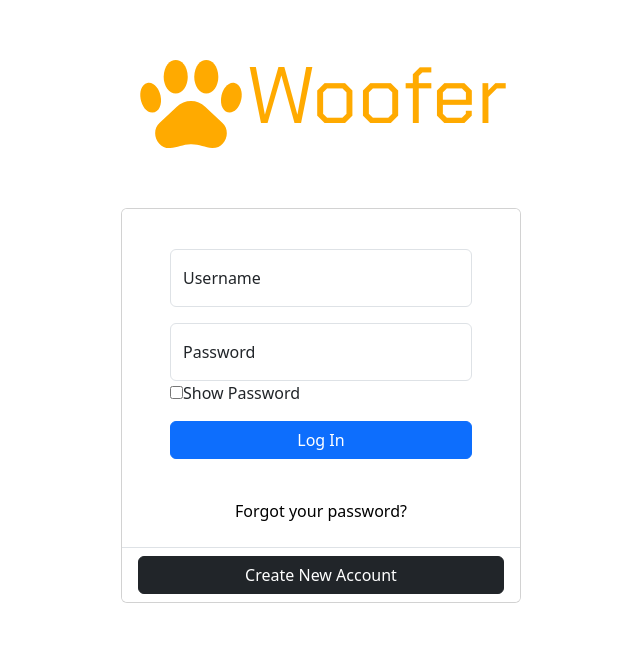
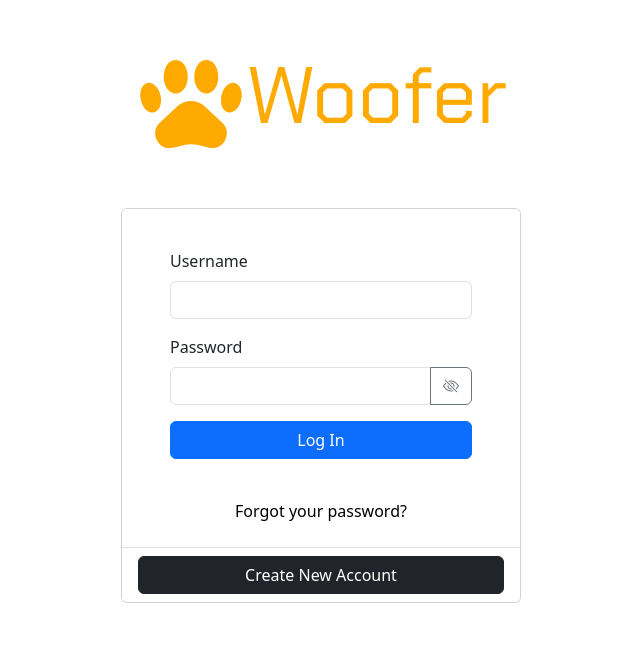
Before and after one commit to ChaitanyaShah21/Woofer, a Flask app: page /login in a window 1280 px wide. Shown: the top 645 px of the page, without its empty margins (319-959 px from the left). Run offline with Flask 3, Linux system fonts and the light colour scheme.

Commit message:
update show password trigger on login

```diff
--- a/static/forms.js
+++ b/static/forms.js
@@ -1,19 +1,38 @@
-// Example starter JavaScript for disabling form submissions if there are invalid fields
 (() => {
-  'use strict'
+  'use strict';
 
-  // Fetch all the forms we want to apply custom Bootstrap validation styles to
-  const forms = document.querySelectorAll('.needs-validation')
-
-  // Loop over them and prevent submission
+  // Form validation
+  const forms = document.querySelectorAll('.needs-validation');
   Array.from(forms).forEach(form => {
     form.addEventListener('submit', event => {
       if (!form.checkValidity()) {
-        event.preventDefault()
-        event.stopPropagation()
+        event.preventDefault();
+        event.stopPropagation();
       }
+      form.classList.add('was-validated');
+    });
+  });
 
-      form.classList.add('was-validated')
-    }, false)
-  })
-})()
+  // Password visibility toggle
+  window.addEventListener('DOMContentLoaded', () => {
+    document.querySelectorAll('.toggle-password').forEach(btn => {
+      btn.addEventListener('click', () => {
+        const targetId = btn.getAttribute('data-target');
+        const input = document.getElementById(targetId);
+        const icon = btn.querySelector('i');
+
+        if (!input) return;
+
+        if (input.type === 'password') {
+          input.type = 'text';
+          icon.classList.remove('bi-eye-slash');
+          icon.classList.add('bi-eye');
+        } else {
+          input.type = 'password';
+          icon.classList.remove('bi-eye');
+          icon.classList.add('bi-eye-slash');
+        }
+      });
+    });
+  });
+})();
--- a/static/home_styles.css
+++ b/static/home_styles.css
@@ -21,6 +21,11 @@ body
 
 html, body {
     height: 100%;
+}
+
+#homepage-logo {
+    width: 4rem;
+    height: auto;
 }
 
 .nav-link
--- a/templates/home_layout.html
+++ b/templates/home_layout.html
@@ -94,5 +94,6 @@
     <script src="https://cdn.jsdelivr.net/npm/bootstrap@5.3.0-alpha1/dist/js/bootstrap.min.js" integrity="sha384-mQ93GR66B00ZXjt0YO5KlohRA5SY2XofN4zfuZxLkoj1gXtW8ANNCe9d5Y3eG5eD" crossorigin="anonymous"></script>
     <script src="/static/darkmode.js" defer></script>
 
+
   </body>
 </html>
--- a/templates/layout.html
+++ b/templates/layout.html
@@ -68,5 +68,6 @@
       }
   </script>
   <script src="/static/darkmode.js" defer></script>
+  <script src="/static/forms.js" defer></script>
   </body>
 </html>
--- a/templates/login.html
+++ b/templates/login.html
@@ -32,15 +32,19 @@
                             {% endfor %}
                         {% endif %}
                     {% endwith %}
-                    <form action="/login" method="post" class="needs-validation" id="login">
-                          <div class="form-floating mb-3">
-                            <input type="text" class="form-control" id="username" name="username" placeholder=" ">
-                            <label for="username">Username</label>
+                    <form action="/login" method="post" class="needs-validation" id="login" novalidate>
+                        <div class="mb-3">
+                            <label for="username" class="form-label">Username</label>
+                            <input type="text" class="form-control" id="username" name="username" required>
                         </div>
-                          <div class="form-floating mb-3">
-                            <input type="password" class="form-control" id="password" name="password" placeholder=" ">
-                            <label for="password">Password</label>
-                            <input type="checkbox" onclick="myFunction()">Show Password
+                        <div class="mb-3">
+                            <label for="password" class="form-label">Password</label>
+                            <div class="input-group">
+                                <input type="password" class="form-control" id="password" name="password" placeholder=" " required>
+                                <button class="btn btn-outline-secondary toggle-password" type="button" data-target="password">
+                                    <i class="bi bi-eye-slash"></i>
+                                </button>
+                            </div>
                         </div>
                         <small class="error">
                             {{error}}
```
Lines whose indentation alone changed are shown as unchanged.
